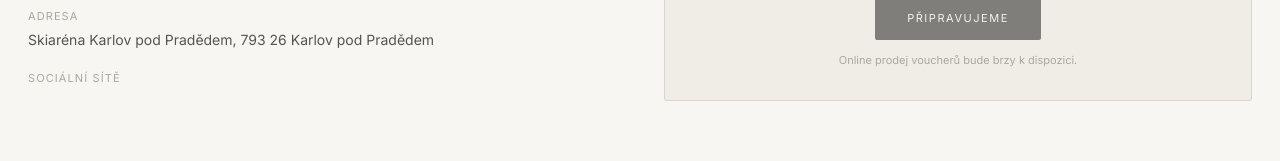
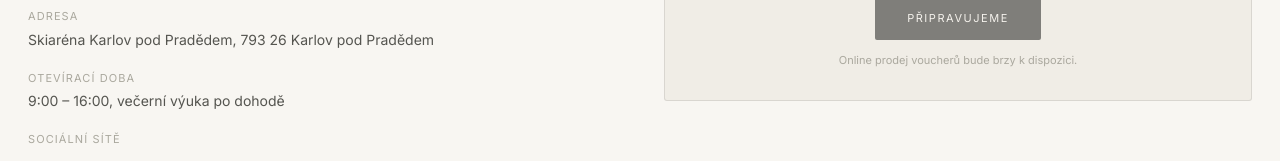
Before and after one commit to obzi/wagnerski, a Next.js app: page /rezervace in a window 1280 px wide. Shown: the part 498-659 px from the top of the page. Built offline with nearby package versions, Linux system fonts and the light colour scheme; no server answers; the database is empty.

Commit message:
feat(contacts): add opening hours to contacts
Co-Authored-By: Claude Opus 4.6 <noreply@anthropic.com>

```diff
--- a/src/app/admin/page.tsx
+++ b/src/app/admin/page.tsx
@@ -183,6 +183,13 @@ const defaultContacts: Contact[] = [
     label: "Instagram",
     value: "@terapielyzovanim",
     url: "https://www.instagram.com/terapielyzovanim/",
+  },
+  {
+    id: "6",
+    type: "hours",
+    label: "Otevírací doba",
+    value: "9:00 – 16:00",
+    url: "",
   },
 ];
 
@@ -1238,6 +1245,7 @@ function ContactForm({
             <option value="address">Adresa</option>
             <option value="facebook">Facebook</option>
             <option value="instagram">Instagram</option>
+            <option value="hours">Otevírací doba</option>
           </select>
         </div>
         <div>
--- a/src/app/rezervace/page.tsx
+++ b/src/app/rezervace/page.tsx
@@ -26,6 +26,7 @@ export default async function RezervacePage() {
   const address = contacts.find((c) => c.type === "address");
   const facebook = contacts.find((c) => c.type === "facebook");
   const instagram = contacts.find((c) => c.type === "instagram");
+  const hours = contacts.find((c) => c.type === "hours");
 
   return (
     <>
@@ -69,6 +70,12 @@ export default async function RezervacePage() {
                 <span className="block text-[11px] text-ink-muted uppercase tracking-[0.1em] mb-1">Adresa</span>
                 <p className="text-[14px] text-ink-secondary">
                   {address?.value || "Skiaréna Karlov pod Pradědem, 793 26 Karlov pod Pradědem"}
+                </p>
+              </div>
+              <div>
+                <span className="block text-[11px] text-ink-muted uppercase tracking-[0.1em] mb-1">Otevírací doba</span>
+                <p className="text-[14px] text-ink-secondary">
+                  {hours?.value || "9:00 – 16:00"}, večerní výuka po dohodě
                 </p>
               </div>
               <div>
--- a/src/lib/supabase.ts
+++ b/src/lib/supabase.ts
@@ -34,7 +34,7 @@ export type InstructorCourse = {
 
 export type Contact = {
   id: string;
-  type: "phone" | "email" | "address" | "facebook" | "instagram";
+  type: "phone" | "email" | "address" | "facebook" | "instagram" | "hours";
   label: string;
   value: string;
   url: string;
```
Also changed, not shown: 1 other file (tests, documents, lock files or other folders).
